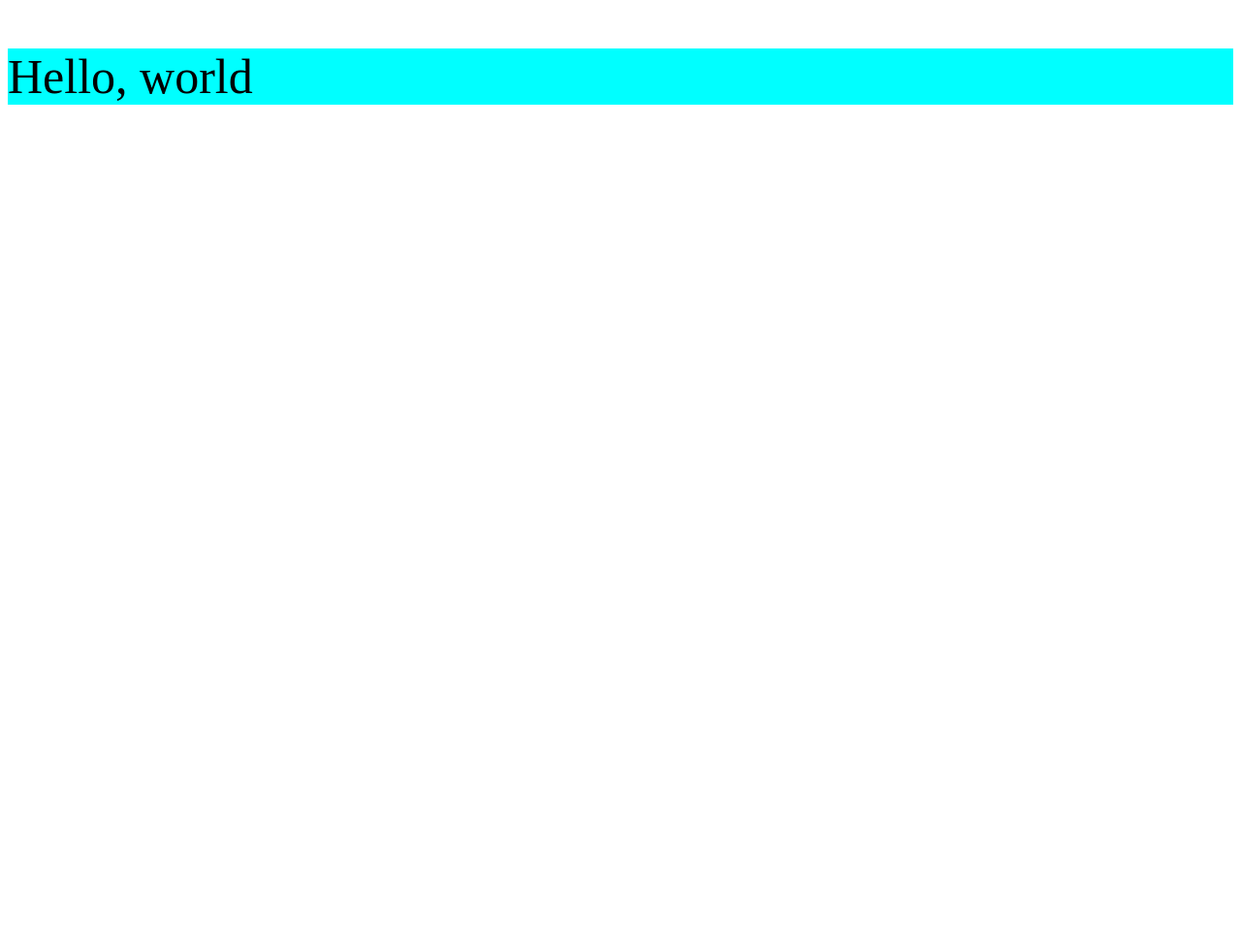
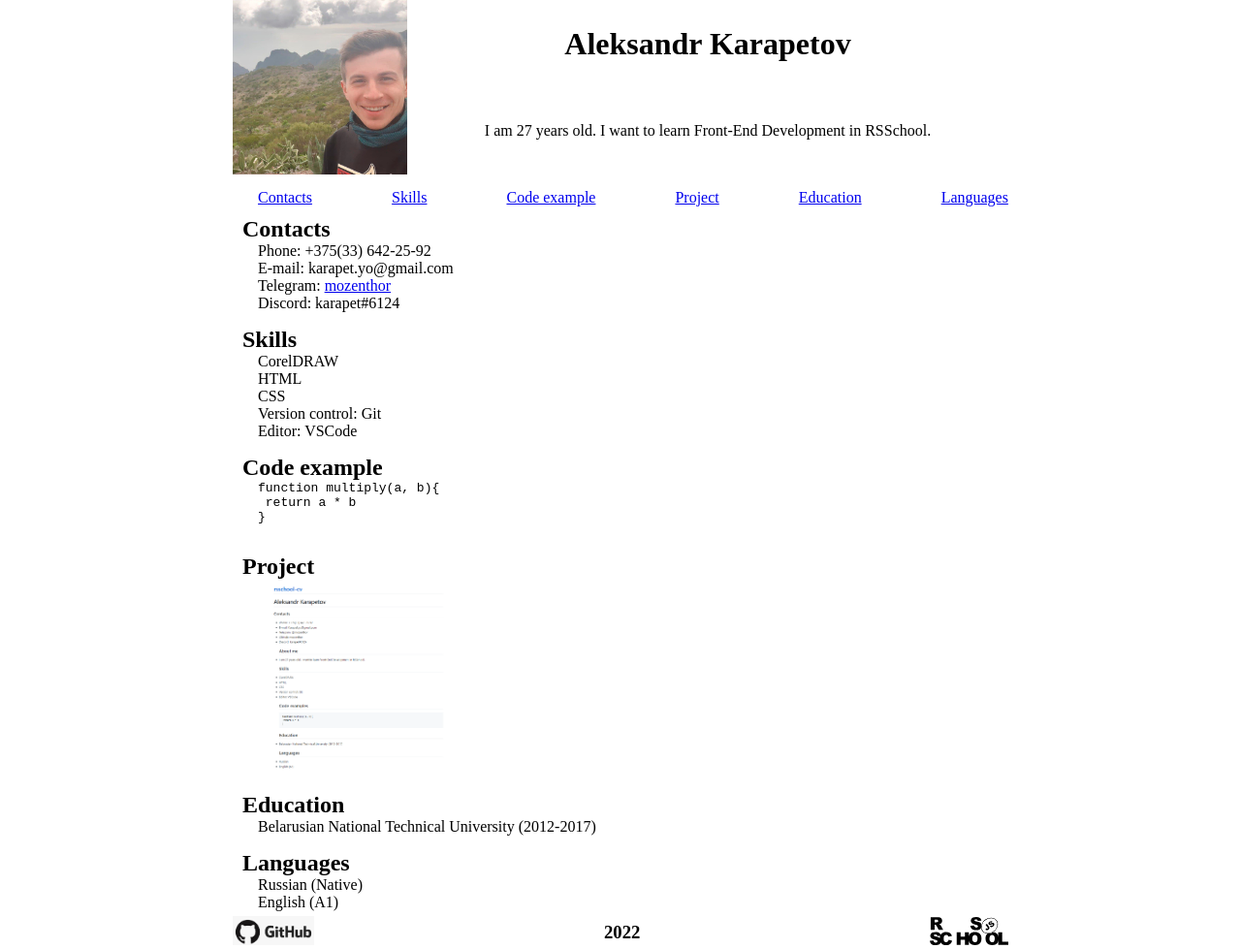
Before and after one commit to mozenthor/rsschool-cv, a plain HTML site: page index.html in a window 1280 px wide. Shown: the whole page at 97% size. Before the commit the page ends 800 px from the top, so only its background shows below. Drawn offline with Linux system fonts and the light colour scheme.

Commit message:
feat: add header, main, footer in index.html feat: add styles in style.css feat: add images

```diff
--- a/index.html
+++ b/index.html
@@ -8,6 +8,83 @@
     <link rel="stylesheet" href="style.css">
 </head>
 <body>
-    <p>Hello, world</p>
+    <header>
+        <img class="avatar" src="images/photo_2022-01-03_16-03-21 (2).jpg" alt="photo">
+        <div class="header1">
+            <h1>Aleksandr Karapetov</h1>
+            <div class="aboutme">I am 27 years old. I want to learn Front-End Development in RSSchool.</div>
+        </div>
+    </header>
+    <main>
+        <div class="nav items"></div>
+        <nav>
+            <ul class="nav">
+                <a href="#contacts">
+                    <li>Contacts</li>
+                </a>
+                <a href="#skills">
+                    <li>Skills</li>
+                </a>
+                <a href="#code">
+                    <li>Code example</li>
+                </a>
+                <a href="#project">
+                    <li>Project</li>
+                </a>
+                <a href="#education">
+                    <li>Education</li>
+                </a>
+                <a href="#language">
+                    <li>Languages</li>
+                </a>
+            </ul>
+        </nav>
+        <div class="contacts items">
+            <h2 id="contacts">Contacts</h2>
+            <ul>
+                <li>Phone: +375(33) 642-25-92</li>
+                <li>E-mail: karapet.yo@gmail.com</li>
+                <li>Telegram: <a href="https://t.me/Mozenthor">mozenthor</a></li>
+                <li>Discord: karapet#6124</li>
+            </ul>
+        </div>
+        <div class="skills items">
+            <h2 id="skills">Skills</h2>
+            <ul>
+                <li>CorelDRAW</li>
+                <li>HTML</li>
+                <li>CSS</li>
+                <li>Version control: Git</li>
+                <li>Editor: VSCode</li>
+            </ul>
+        </div>
+        <div class="code items">
+            <h2 id="code">Code example</h2>
+            <pre>function multiply(a, b){
+ return a * b
+}
+            </pre>
+        </div>
+        <div class="project items">
+            <h2 id="project">Project</h2>
+            <a href="https://mozenthor.github.io/rsschool-cv/cv"><img class="rs-cv" src="images/rs-cv.png" alt="rs-cv"></a>
+        </div>
+        <div class="education items">
+            <h2 id="education">Education</h2>
+            <div class="bntu">Belarusian National Technical University (2012-2017)</div>
+        </div>
+        <div class="language items">
+            <h2 id="language">Languages</h2>
+            <ul>
+                <li>Russian (Native)</li>
+                <li>English (A1)</li>
+            </ul>
+        </div>
+    </main>
+    <footer>
+        <a href="https://github.com/mozenthor"><div> <img class="gh" src="images/128-1280187_github-logo-png-github-transparent-png.png" alt="github"></div></a>
+        <h3 class="year">2022</h3>
+        <a href="https://rs.school/js/"><div> <img class="rss" src="images/rs_school_js.svg" alt="RSSchool"></div></a>
+    </footer>
 </body>
 </html>
--- a/style.css
+++ b/style.css
@@ -1,4 +1,67 @@
-p {
-    background-color: aqua;
-    font-size: 50px;
+* {
+    margin: 0;
+    padding: 0;
 }
+body {
+    width: 800px;
+    margin: 0 auto;
+}
+header {
+    display: flex;
+}
+.avatar {
+    height: 180px;
+    }
+.header1 {
+    display:flex;
+    flex-direction: column;
+    width: 100%;
+}
+h1 {
+    flex: 1;
+    display: flex;
+    justify-content: center;
+    align-items: center;
+}
+.aboutme {
+    flex: 1;
+    display: flex;
+    justify-content: center;
+    align-items: center;
+}
+footer {
+    display: flex;
+    justify-content: space-between;
+    align-items: center;
+}
+.gh {
+    height: 30px;
+}
+.rss {
+    height: 30px;
+}
+main {
+    display: flex;
+    flex-direction: column;
+    padding-left: 10px;
+}
+.rs-cv {
+    height: 200px;
+}
+.items {
+    padding: 10px 0 5px 0;
+}
+ul {
+    list-style: none;
+    padding-left: 16px;
+}
+pre {
+    padding-left: 16px;
+}
+.bntu {
+    padding-left: 16px;
+}
+.nav {
+    display: flex;
+    justify-content: space-between;
+}
```
Also changed, not shown: images/128-1280187_github-logo-png-github-transparent-png.png (added), images/photo_2022-01-03_16-03-21 (2).jpg (added), images/rs-cv.png (added), images/rs_school_js.svg (added).
